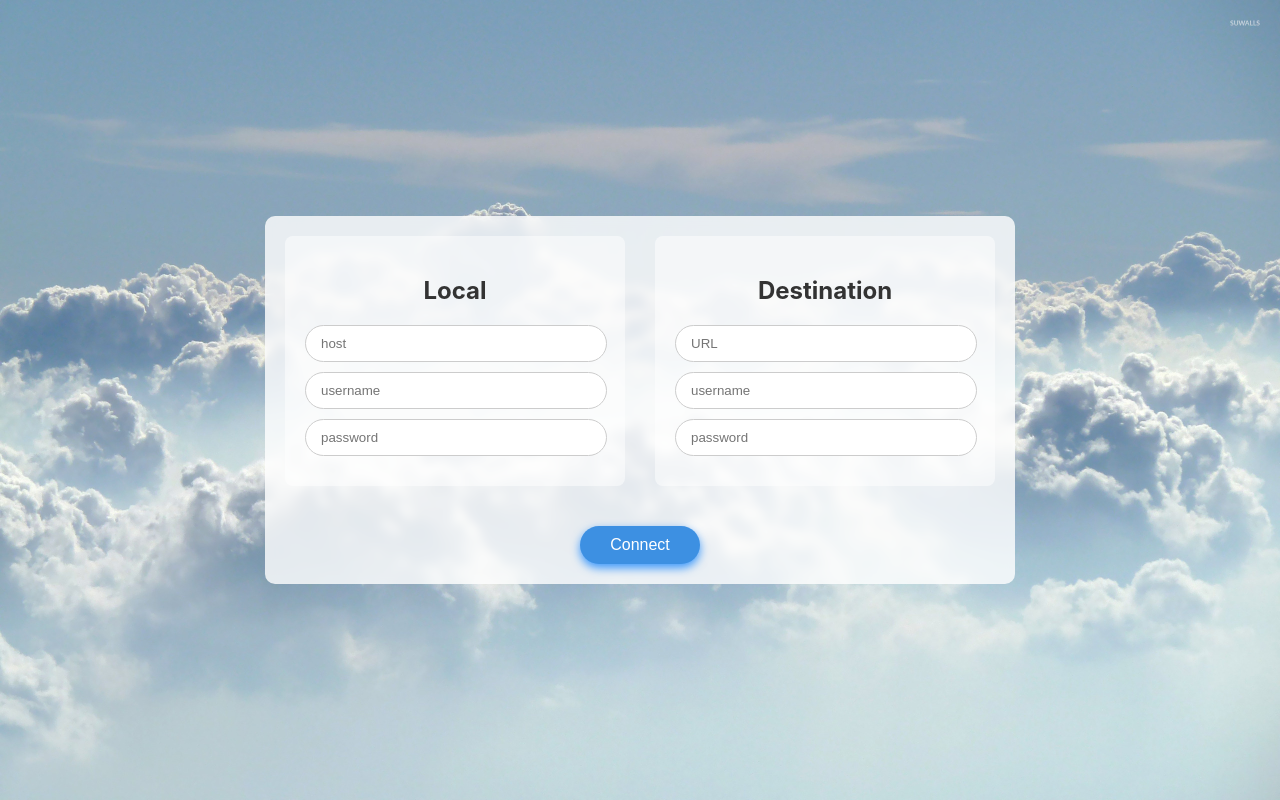
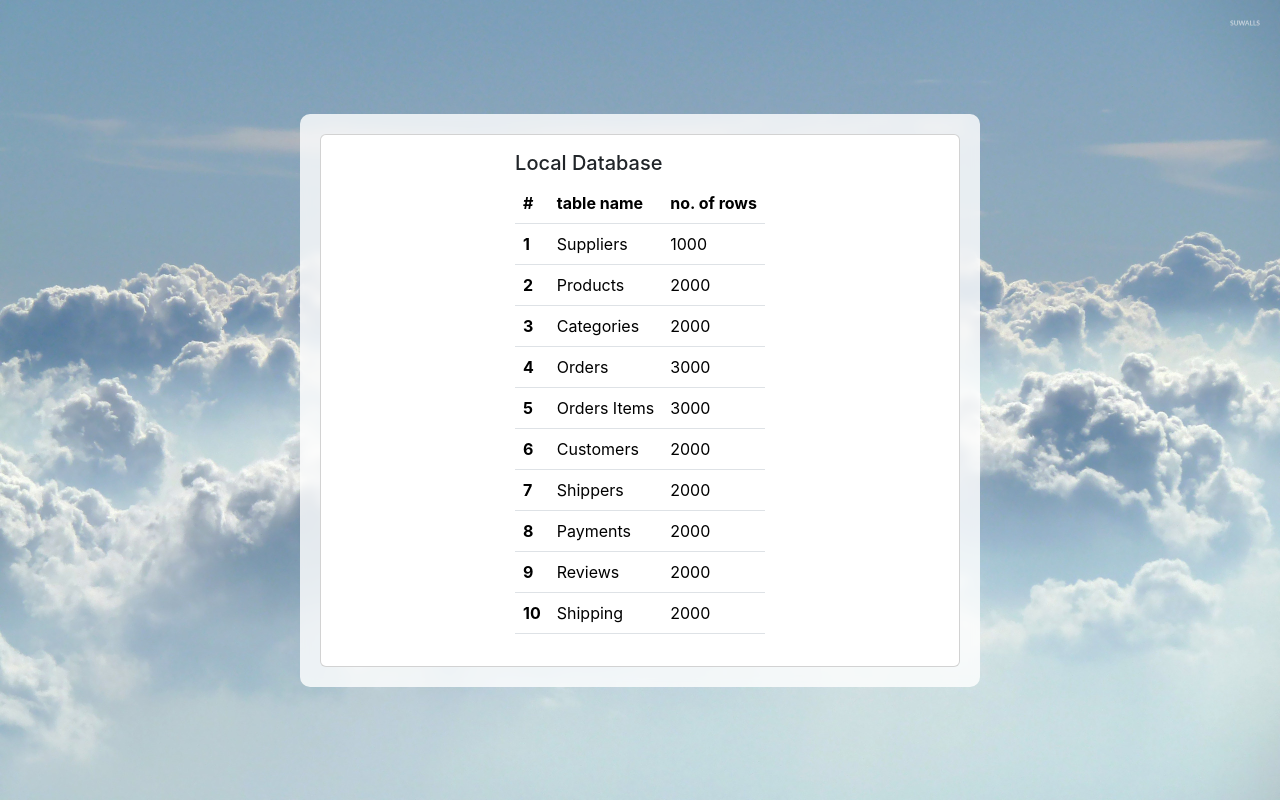
Before and after one commit to tonytian2/DMFront, a React (Create React App) app in the folder migration_frontt/: page /migration in a window 1280 px wide. Built offline with nearby package versions, Linux system fonts and the light colour scheme.

Commit message:
Add routing and Migration page

```diff
--- a/migration_frontt/public/index.html
+++ b/migration_frontt/public/index.html
@@ -25,6 +25,12 @@
       Learn how to configure a non-root public URL by running `npm run build`.
     -->
     <title>React App</title>
+    <link
+      href="https://cdn.jsdelivr.net/npm/bootstrap@5.3.3/dist/css/bootstrap.min.css"
+      rel="stylesheet"
+      integrity="sha384-QWTKZyjpPEjISv5WaRU9OFeRpok6YctnYmDr5pNlyT2bRjXh0JMhjY6hW+ALEwIH"
+      crossorigin="anonymous"
+    />
   </head>
   <body>
     <noscript>You need to enable JavaScript to run this app.</noscript>
@@ -39,5 +45,10 @@
       To begin the development, run `npm start` or `yarn start`.
       To create a production bundle, use `npm run build` or `yarn build`.
     -->
+    <script
+      src="https://cdn.jsdelivr.net/npm/bootstrap@5.3.3/dist/js/bootstrap.bundle.min.js"
+      integrity="sha384-YvpcrYf0tY3lHB60NNkmXc5s9fDVZLESaAA55NDzOxhy9GkcIdslK1eN7N6jIeHz"
+      crossorigin="anonymous"
+    ></script>
   </body>
 </html>
--- a/migration_frontt/src/App.js
+++ b/migration_frontt/src/App.js
@@ -1,12 +1,21 @@
-import './App.css';
-import Home from './pages/Home'
-
+import "./App.css";
+import { BrowserRouter, Routes, Route } from "react-router-dom";
+import Home from "./pages/Home";
+import Migration from "./pages/Migration";
+import NoPage from "./pages/NoPage";
 
 function App() {
   return (
-    <div className="App">
-     <Home />
-    </div>
+    // <div className="App">
+    //   <Migration />
+    // </div>
+    <BrowserRouter>
+      <Routes>
+        <Route index element={<Home />} />
+        <Route path="migration" element={<Migration />} />
+        <Route path="*" element={<NoPage />} />
+      </Routes>
+    </BrowserRouter>
   );
 }
 
--- /dev/null
+++ b/migration_frontt/src/pages/Migration.js
@@ -0,0 +1,86 @@
+import React from "react";
+
+const Migration = () => {
+  const db_ecommerce_data = [
+    {
+      tableName: "Suppliers",
+      rowTotal: "1000",
+    },
+    {
+      tableName: "Products",
+      rowTotal: "2000",
+    },
+    {
+      tableName: "Categories",
+      rowTotal: "2000",
+    },
+    {
+      tableName: "Orders",
+      rowTotal: "3000",
+    },
+    {
+      tableName: "Orders Items",
+      rowTotal: "3000",
+    },
+    {
+      tableName: "Customers",
+      rowTotal: "2000",
+    },
+    {
+      tableName: "Shippers",
+      rowTotal: "2000",
+    },
+    {
+      tableName: "Payments",
+      rowTotal: "2000",
+    },
+    {
+      tableName: "Reviews",
+      rowTotal: "2000",
+    },
+    {
+      tableName: "Shipping",
+      rowTotal: "2000",
+    },
+  ];
+
+  return (
+    <div className="home">
+      <div className="form-container">
+        <div className="card" style={{ width: "40rem" }}>
+          <div className="card-body" style={{ margin: "auto" }}>
+            <h5 className="card-title" style={{ whiteSpace: "nowrap" }}>
+              Local Database
+            </h5>
+            <table class="table">
+              <thead>
+                <tr>
+                  <th scope="col">#</th>
+                  <th scope="col" style={{ whiteSpace: "nowrap" }}>
+                    table name
+                  </th>
+                  <th scope="col" style={{ whiteSpace: "nowrap" }}>
+                    no. of rows
+                  </th>
+                </tr>
+              </thead>
+              <tbody>
+                {db_ecommerce_data.map((data, index) => (
+                  <tr key={index}>
+                    <th scope="row" style={{ whiteSpace: "nowrap" }}>
+                      {index + 1}
+                    </th>
+                    <td style={{ whiteSpace: "nowrap" }}>{data.tableName}</td>
+                    <td style={{ whiteSpace: "nowrap" }}>{data.rowTotal}</td>
+                  </tr>
+                ))}
+              </tbody>
+            </table>
+          </div>
+        </div>
+      </div>
+    </div>
+  );
+};
+
+export default Migration;
--- /dev/null
+++ b/migration_frontt/src/pages/NoPage.js
@@ -0,0 +1,7 @@
+import React from "react";
+
+const NoPage = () => {
+  return <div>NoPage</div>;
+};
+
+export default NoPage;
```
